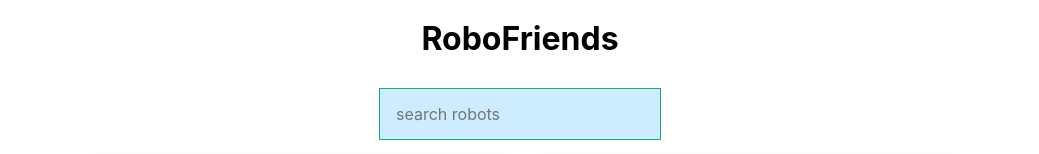
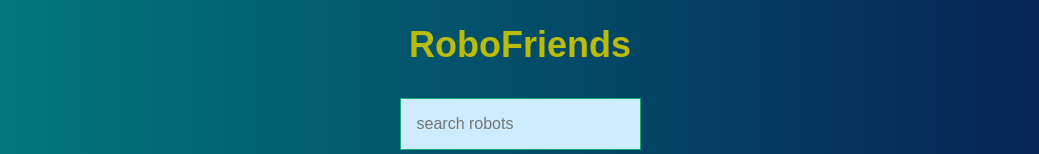
Before and after one commit to sunilom563/RoboFriends, a React (Create React App) app: page / in a window 1280 px wide. Shown: the top 154 px of the page, without its empty margins (120-1159 px from the left). Built offline with nearby package versions, Linux system fonts and the light colour scheme.

Commit message:
minor changes

```diff
--- /dev/null
+++ b/src/App.css
@@ -0,0 +1,7 @@
+h1 {
+    font-size: 200%;
+    font-weight: 800;
+    font-style:normal;
+    color: rgb(187, 187, 9);
+
+}
--- a/src/App.js
+++ b/src/App.js
@@ -1,7 +1,8 @@
 import React, { Component } from 'react';
 import CardList from './CardList'
 import { robots } from './robots';
-import SearchBox from './SearchBox'
+import SearchBox from './SearchBox';
+import  './App.css';
 
 
 class App extends Component {
@@ -26,7 +27,7 @@ class App extends Component {
         })
         return (
             <div className='tc'>
-                 <h1>RoboFriends</h1>
+                 <h1 className='f2'>RoboFriends</h1>
                  <SearchBox  searchChange={this.onSearchChange}/>
                  <CardList robots={filteredRobots}/>
 
--- a/src/index.css
+++ b/src/index.css
@@ -1,13 +1,7 @@
 body {
   margin: 0;
-  font-family: -apple-system, BlinkMacSystemFont, 'Segoe UI', 'Roboto', 'Oxygen',
-    'Ubuntu', 'Cantarell', 'Fira Sans', 'Droid Sans', 'Helvetica Neue',
-    sans-serif;
-  -webkit-font-smoothing: antialiased;
-  -moz-osx-font-smoothing: grayscale;
+  padding: 0;
+  font-family: sans-serif;
+  background : linear-gradient(to left, rgba(7,27,82,1) 0%, rgba(0,128,128,1) 100%);
+
 }
-
-code {
-  font-family: source-code-pro, Menlo, Monaco, Consolas, 'Courier New',
-    monospace;
-}
```
